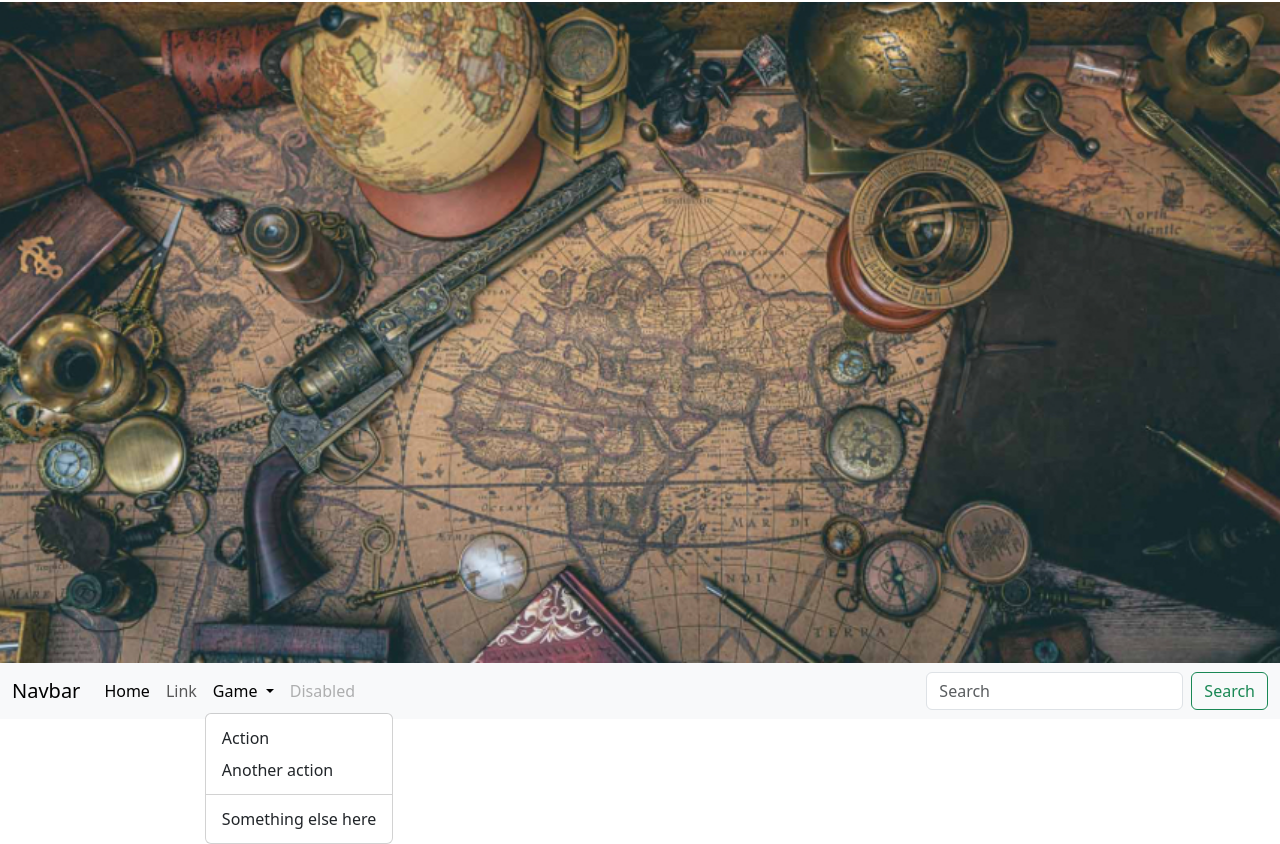
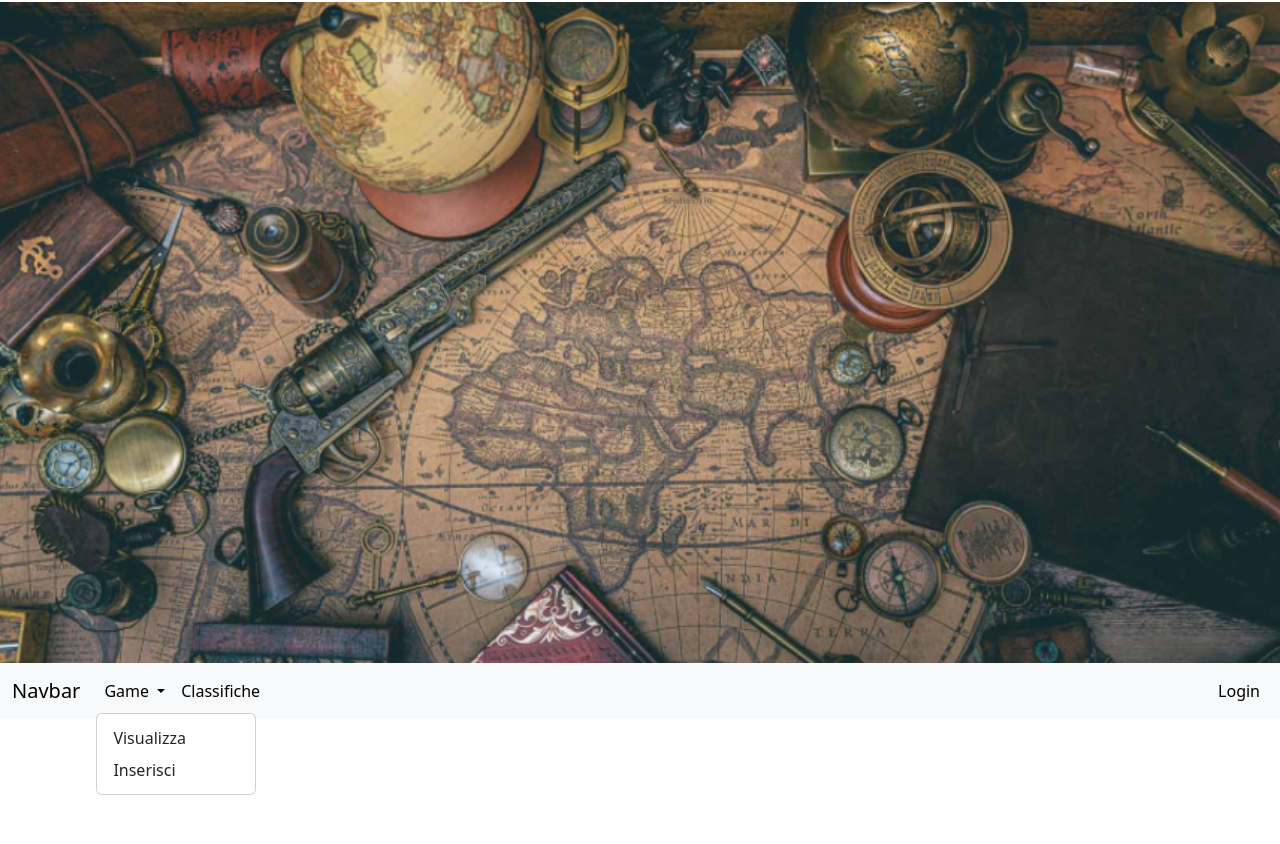
Before and after one commit to ERIKAFACCHINI08/Cacciaal-tesoro, a website: page index.html in a window 1280 px wide. Both pictures are taken after a click on the button "Game". Shown: the part 54-898 px from the top of the page. After the commit the page ends 849 px from the top, so only its background shows below. Drawn offline with nearby package versions, Linux system fonts and the light colour scheme.

Commit message:
Update index.html

```diff
--- a/index.html
+++ b/index.html
@@ -17,31 +17,24 @@
     </button>
     <div class="collapse navbar-collapse" id="navbarSupportedContent">
       <ul class="navbar-nav me-auto mb-2 mb-lg-0">
-        <li class="nav-item">
-          <a class="nav-link active" aria-current="page" href="#">Home</a>
-        </li>
-        <li class="nav-item">
-          <a class="nav-link" href="#">Link</a>
-        </li>
         <li class="nav-item dropdown">
           <a class="nav-link dropdown-toggle" href="#" role="button" data-bs-toggle="dropdown" aria-expanded="false">
             Game
           </a>
           <ul class="dropdown-menu">
-            <li><a class="dropdown-item" href="#">Action</a></li>
-            <li><a class="dropdown-item" href="#">Another action</a></li>
-            <li><hr class="dropdown-divider"></li>
-            <li><a class="dropdown-item" href="#">Something else here</a></li>
+            <li><a class="dropdown-item" href="#">Visualizza</a></li>
+            <li><a class="dropdown-item" href="#">Inserisci</a></li>
           </ul>
         </li>
         <li class="nav-item">
-          <a class="nav-link disabled" aria-disabled="true">Disabled</a>
+          <a class="nav-link active" aria-active="true">Classifiche</a>
         </li>
       </ul>
-      <form class="d-flex" role="search">
-        <input class="form-control me-2" type="search" placeholder="Search" aria-label="Search">
-        <button class="btn btn-outline-success" type="submit">Search</button>
-      </form>
+          <ul class="navbar-nav">
+            <li class="nav-item">
+             <a class="nav-link active" aria-active="true">Login</a>
+            </li>
+          </ul>
     </div>
   </div>
 </nav>
```
